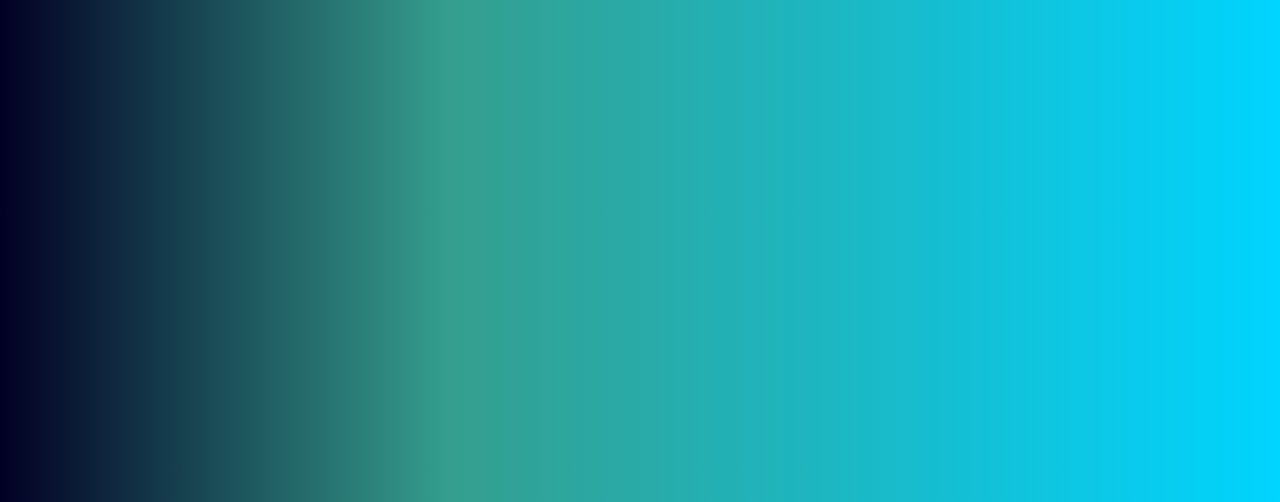
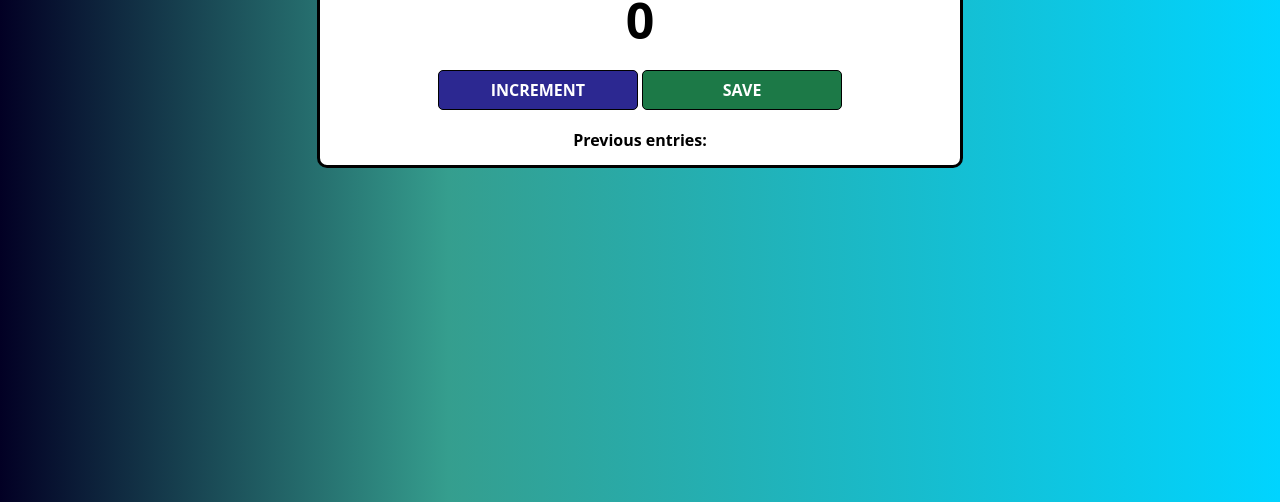
Before and after one commit to naman-makkar/Passenger-Counter, a website built with Vite: page index.html in a window 1280 px wide. Shown: the part 298-800 px from the top of the page. Built offline with nearby package versions, Linux system fonts and the light colour scheme.

Commit message:
changes in container div

```diff
--- a/index.css
+++ b/index.css
@@ -11,6 +11,8 @@ body {
 .container {
     background: white;
     margin: auto;
+    margin-top: 18%;
+    max-width: 50%;
     max-height: 100%;
     border: 3px solid black;
     border-radius: 10px;
```
